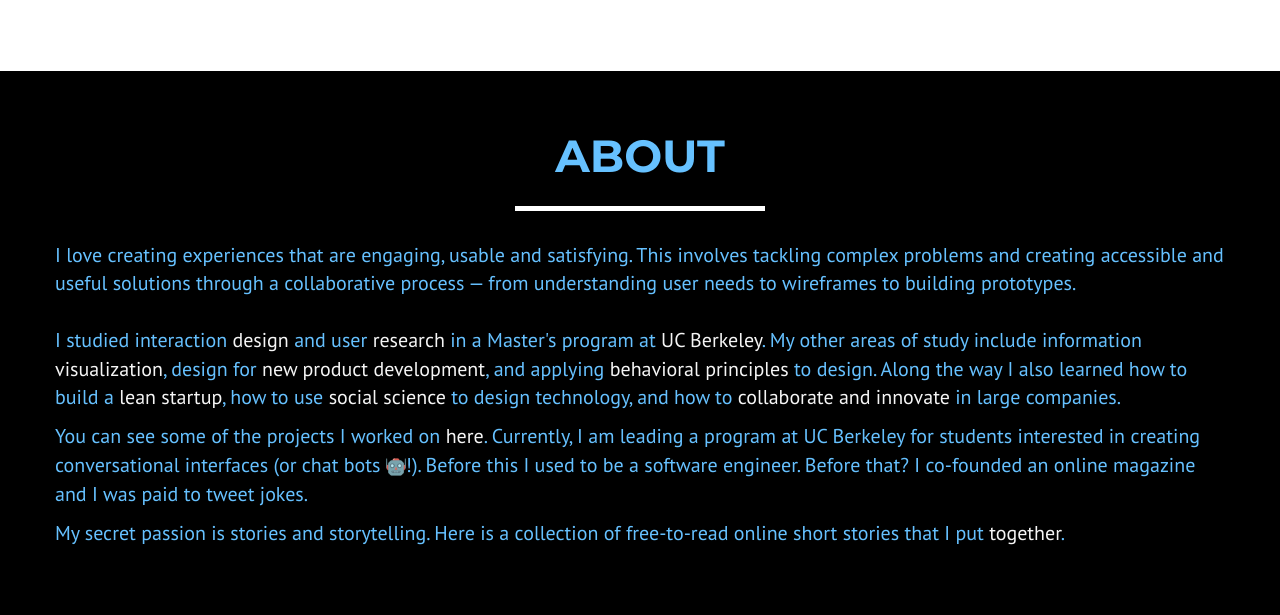
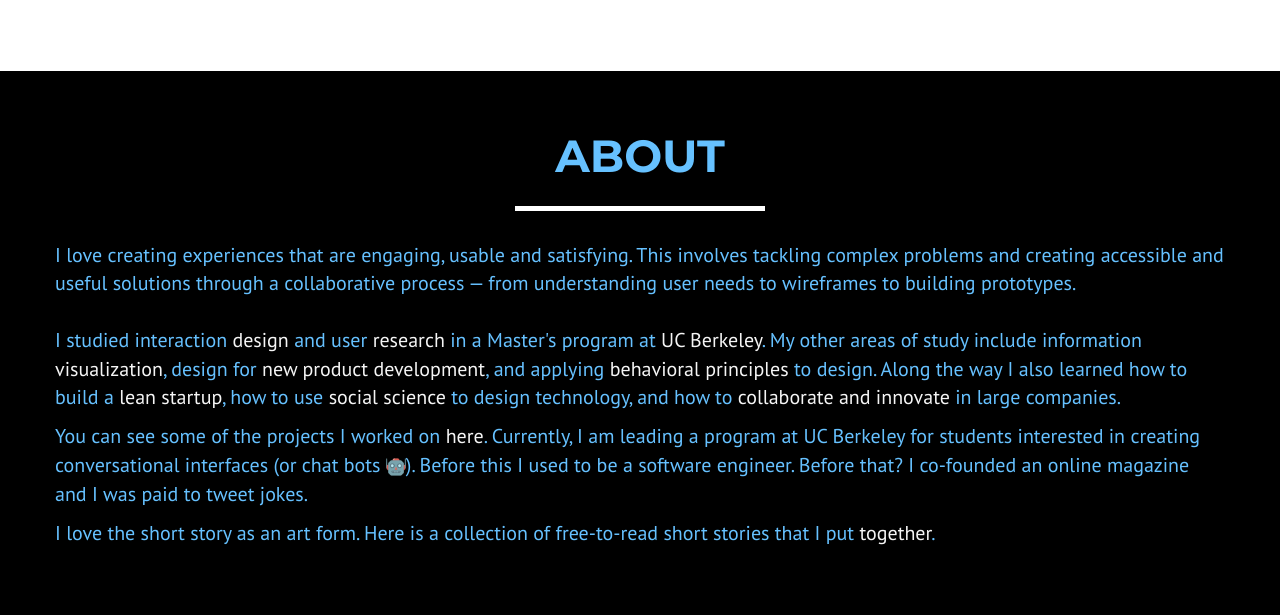
Before and after one commit to mcnik/github-page-archive, a plain HTML site: page index.html in a window 1280 px wide. Shown: the part 1656-2271 px from the top of the page. Drawn offline with Linux system fonts and the light colour scheme.

Commit message:
stop procrastinating

```diff
--- a/index.html
+++ b/index.html
@@ -196,9 +196,9 @@ f<!DOCTYPE html>
                     I studied interaction <a href="http://www.ischool.berkeley.edu/courses/i213" target="_blank">design</a> and user <a href="http://www.ischool.berkeley.edu/courses/i214" target="_blank">research</a> in a Master's program at <a href="https://www.ischool.berkeley.edu/" target="_blank">UC Berkeley</a>. My other areas of study include information <a href="http://www.ischool.berkeley.edu/courses/i247" target="_blank">visualization</a>, design for<a href="http://best.berkeley.edu/best-director-alice-m-agogino/alice-m-agogino-instruction/design-thinking-and-doing-at-uc-berkeley/me290pmba290n-managing-new-product-development/" target="_blank"> new product development</a>, and applying <a href="http://www.ischool.berkeley.edu/courses/i232" target="_blank">behavioral principles</a> to design. Along the way I also learned how to build a <a href="http://fortune.com/2015/05/04/mba-lean-startup-movement/" target="_blank">lean startup</a>, how to use <a href="http://www.ischool.berkeley.edu/courses/i203" target="_blank"> social science </a> to design technology, and how to <a href="http://www.ischool.berkeley.edu/courses/i225" target="_blank">collaborate and innovate</a> in large companies.</p>
                 </div>
                 <div>
-                    <p>You can see some of the projects I worked on <a href="#portfolio">here</a>. Currently, I am leading a program at UC Berkeley for students interested in creating conversational interfaces (or chat bots <img style="width: 20px;height: 20px;" src="img/bots.png"></img>!). Before this I used to be a software engineer. Before that? I co-founded an online magazine and I was paid to tweet jokes.
+                    <p>You can see some of the projects I worked on <a href="#portfolio">here</a>. Currently, I am leading a program at UC Berkeley for students interested in creating conversational interfaces (or chat bots <img style="width: 20px;height: 20px;" src="img/bots.png"></img>). Before this I used to be a software engineer. Before that? I co-founded an online magazine and I was paid to tweet jokes.
                 </div>
-<div><p>My secret passion is stories and storytelling. Here is a collection of free-to-read online short stories that I put <a href="http://people.ischool.berkeley.edu/~nikhilm/stories/" target="_blank">together</a>.</p></div>
+                <div><p>I love the short story as an art form. Here is a collection of free-to-read short stories that I put <a href="http://people.ischool.berkeley.edu/~nikhilm/stories/" target="_blank">together</a>.</p></div>
             </div>
         </div>
     </section>
```
